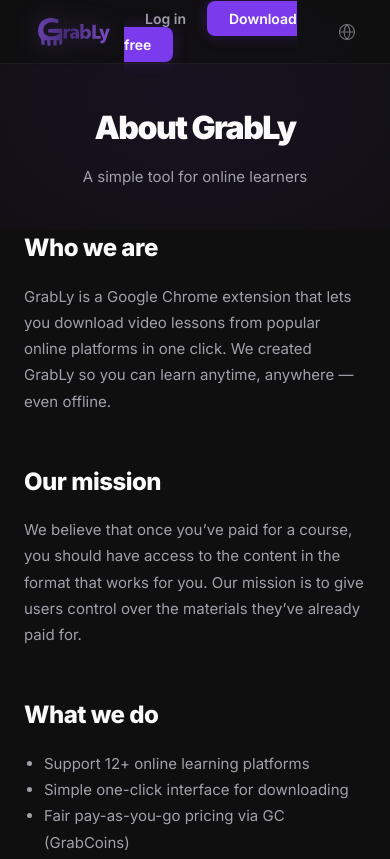
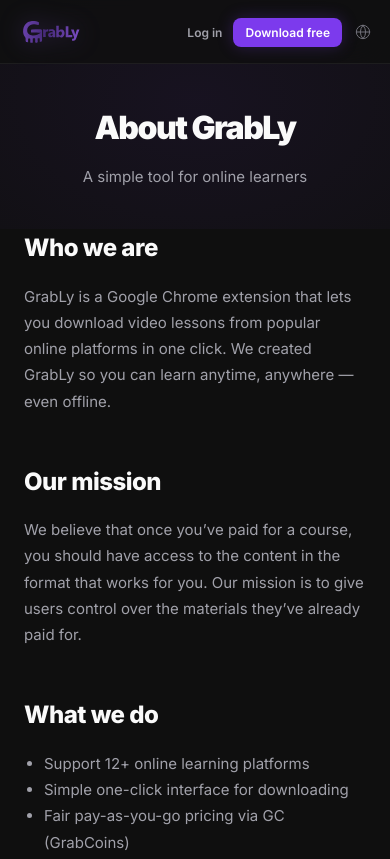
Before and after one commit to wonky777/grably-landing, a website: page about.html in a window 390 px wide. Shown: the top 859 px of the page. Drawn offline with Linux system fonts and the light colour scheme.

Commit message:
fix mobile navbar on all pages

```diff
--- a/about.html
+++ b/about.html
@@ -76,6 +76,14 @@ button{font-family:inherit;cursor:pointer;border:none;background:none}
   .hero{padding:110px 0 40px}
   .footer-top{grid-template-columns:1fr}
   .footer-bottom{flex-direction:column;text-align:center}
+  .nav{padding:0 12px}
+  .nav-right{gap:6px}
+  .nav-right .btn-ghost{padding:7px 10px;font-size:12px}
+  .nav-right .btn-sm{padding:7px 12px;font-size:12px}
+  .nav-logo svg{height:22px}
+  .lang-btn{padding:5px 6px}
+  .lang-btn svg{width:16px;height:16px}
+  .profile-avatar{width:32px;height:32px;font-size:13px}
 }
 </style>
 </head>
```
Also changed, not shown: blog.html (+8 -0 lines), buy.html (+8 -0 lines), contacts.html (+8 -0 lines), index.html (+8 -0 lines), install.html (+8 -0 lines), login.html (+1 -1 lines), privacy.html (+8 -0 lines), profile.html (+1 -1 lines), register.html (+1 -1 lines), reset.html (+1 -1 lines), support.html (+8 -0 lines), terms.html (+8 -0 lines).
